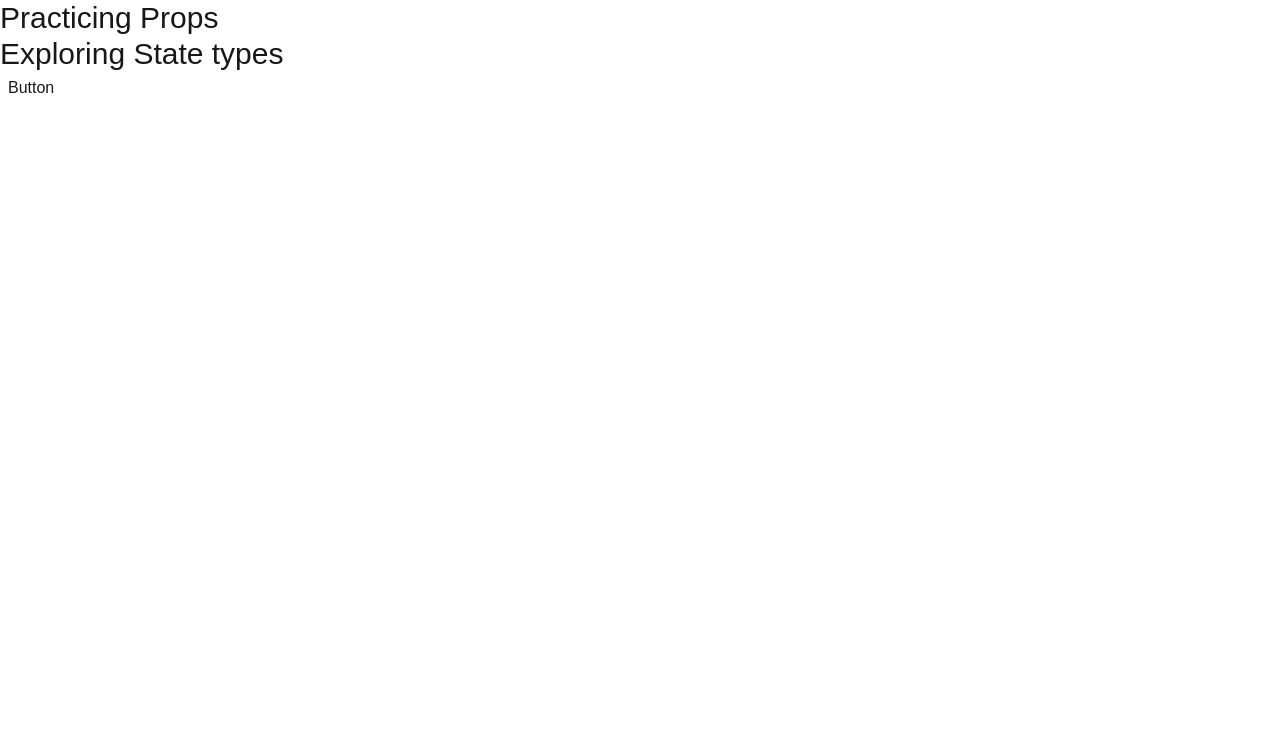
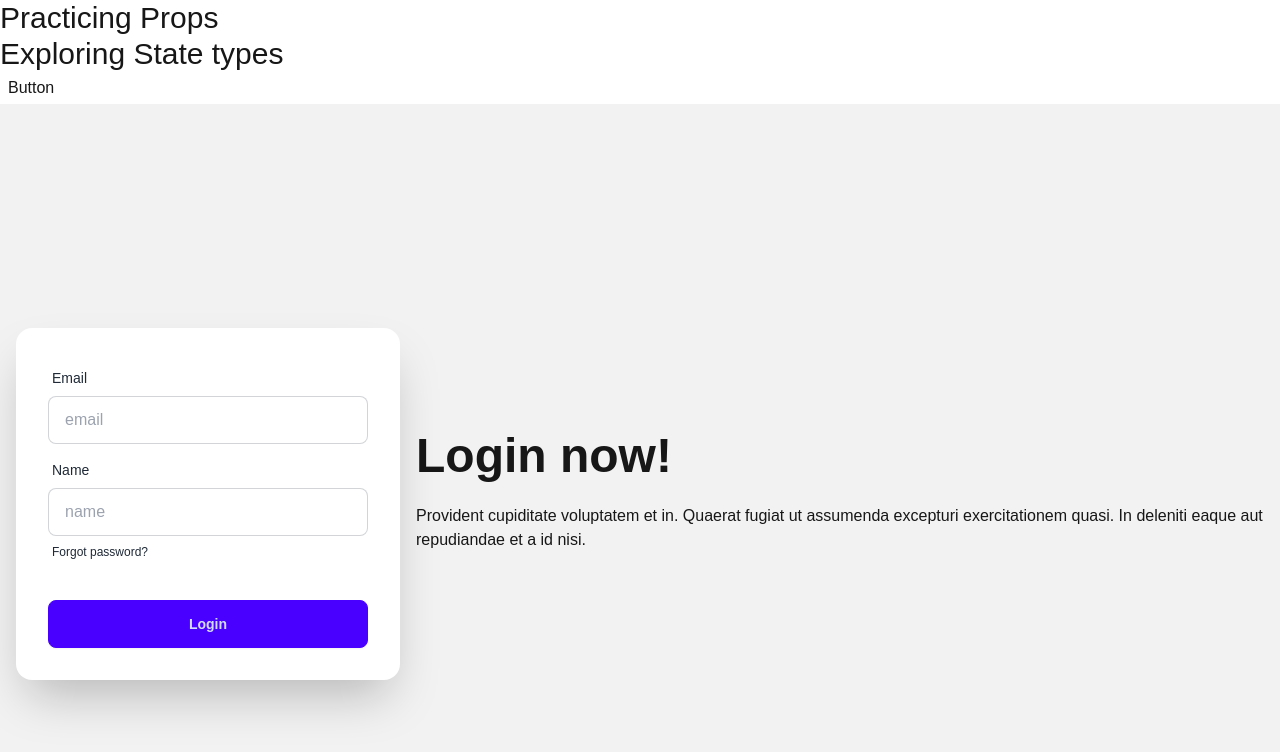
Before and after one commit to Jamanul/next-typescript, a Next.js app: page / in a window 1280 px wide. Shown: the top 752 px of the page. Built offline with nearby package versions, Linux system fonts and the light colour scheme.

Commit message:
got to know about form element and submission

```diff
--- /dev/null
+++ b/src/app/components/Form.tsx
@@ -0,0 +1,76 @@
+"use client";
+import React, { useState } from "react";
+type Person ={
+    name:string
+}
+const Form = () => {
+    const [name,setName]=useState("")
+    const [email,setEmail]=useState()
+    const changeName =(e:React.ChangeEvent<HTMLInputElement>)=>{
+        setName(e.target.value)
+    }
+    const handleSubmit =(e:React.FormEvent<HTMLFormElement>)=>{
+        e.preventDefault()
+        // const formData = new FormData(e.target as HTMLFormElement)
+        const formData = new FormData(e.currentTarget)
+        const data = Object.fromEntries(formData)
+        console.log(data)
+        const name =formData.get('name') as string
+        const person:Person ={name:data.name as string}
+    }
+    return (
+    <div className="min-h-screen flex justify-center items-center">
+      <div className="hero bg-base-200 min-h-screen">
+        <div className="hero-content flex-col lg:flex-row-reverse">
+          <div className="text-center lg:text-left">
+            <h1 className="text-5xl font-bold">Login now!</h1>
+            <p className="py-6">
+              Provident cupiditate voluptatem et in. Quaerat fugiat ut assumenda
+              excepturi exercitationem quasi. In deleniti eaque aut repudiandae
+              et a id nisi.
+            </p>
+          </div>
+          <div className="card bg-base-100 w-full max-w-sm shrink-0 shadow-2xl">
+            <form onSubmit={handleSubmit} className="card-body">
+              <div className="form-control">
+                <label className="label">
+                  <span className="label-text">Email</span>
+                </label>
+                <input
+                  type="email"
+                  placeholder="email"
+                  className="input input-bordered"
+                  required
+                  value={email}
+                  onChange={(e)=>{e.target.value}}
+                />
+              </div>
+              <div className="form-control">
+                <label className="label">
+                  <span className="label-text">Name</span>
+                </label>
+                <input
+                  type="text"
+                  placeholder="name"
+                  className="input input-bordered"
+                  required
+                  onChange={changeName}
+                />
+                <label className="label">
+                  <a href="#" className="label-text-alt link link-hover">
+                    Forgot password?
+                  </a>
+                </label>
+              </div>
+              <div className="form-control mt-6">
+                <button className="btn btn-primary">Login</button>
+              </div>
+            </form>
+          </div>
+        </div>
+      </div>
+    </div>
+  );
+};
+
+export default Form;
--- a/src/app/components/State.tsx
+++ b/src/app/components/State.tsx
@@ -1,3 +1,4 @@
+"use client"
 import React, { useState } from 'react';
 type Links ={
     id:number,
--- a/src/app/page.tsx
+++ b/src/app/page.tsx
@@ -2,6 +2,7 @@ import Image from "next/image";
 import Return from "./components/Return";
 import Props from "./components/Props";
 import State from "./components/State";
+import Form from "./components/Form";
 
 export default function Home() {
   return (
@@ -9,6 +10,7 @@ export default function Home() {
       {/* <Return /> */}
       <Props name='sakib' id='12'/>
       <State/>
+      <Form/>
     </div>
   );
 }
--- a/tailwind.config.ts
+++ b/tailwind.config.ts
@@ -14,6 +14,6 @@ const config: Config = {
       },
     },
   },
-  plugins: [],
+  plugins: [require('daisyui')],
 };
 export default config;
```
Also changed, not shown: package.json (+6 -5 lines), 1 other file (tests, documents, lock files or other folders).
